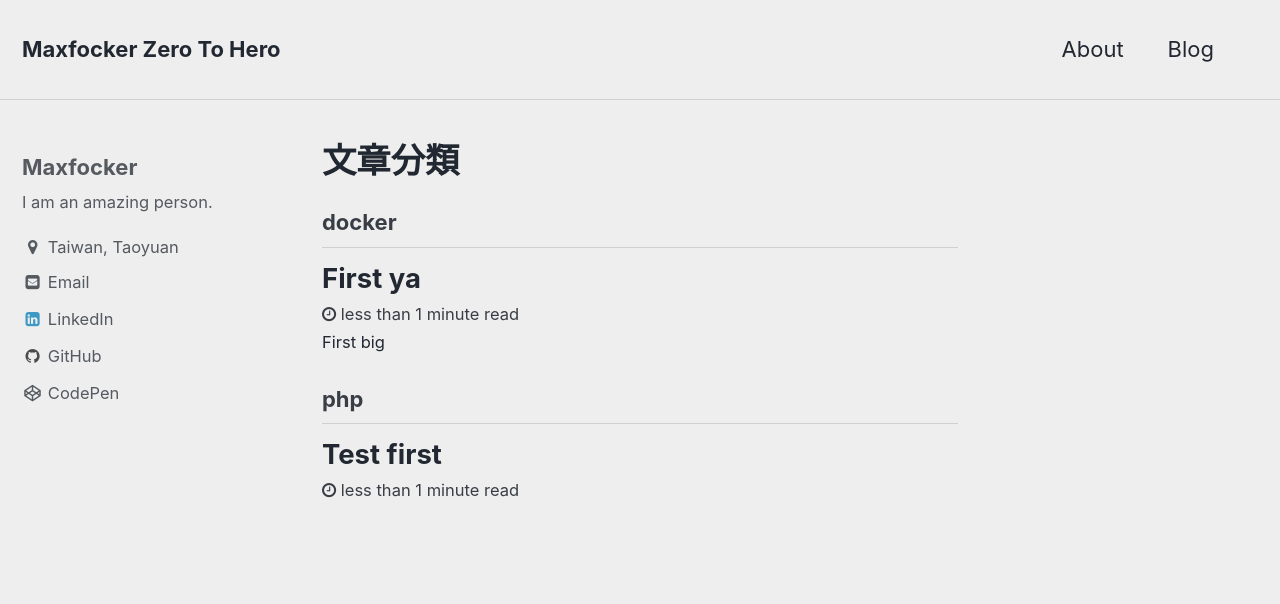
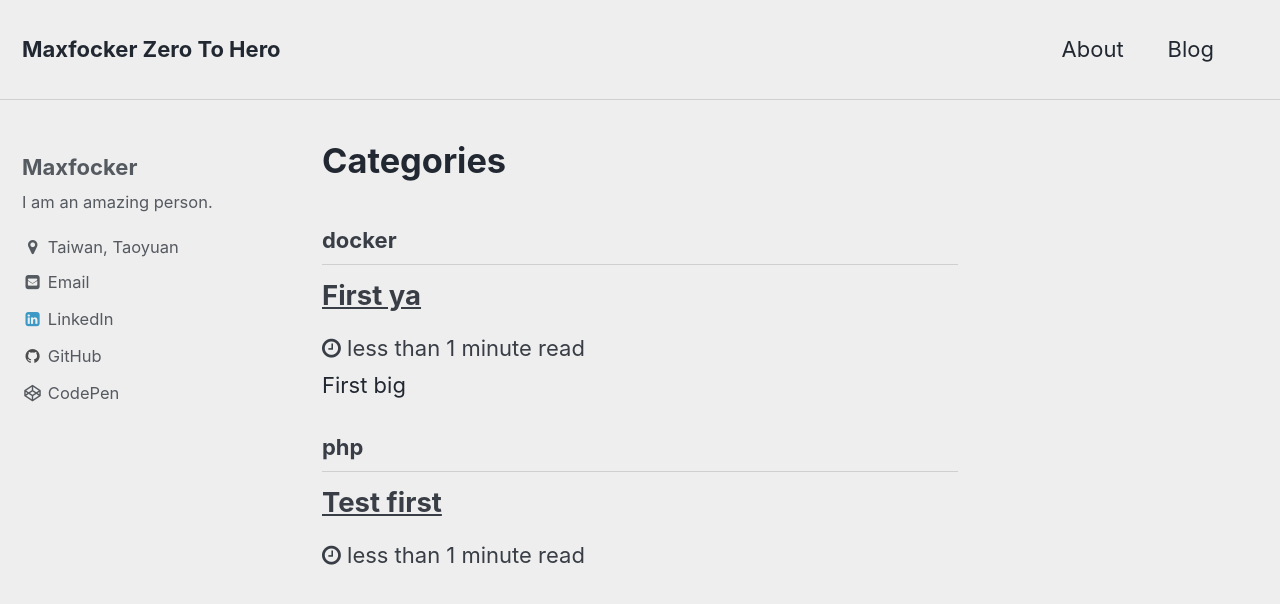
Before and after one commit to justdomepaul/justdomepaul.github.io, a Jekyll site: the page built from _pages/category-archive.html, in a window 1280 px wide and 900 px high. Shown: the top 604 px of the window. Built offline with Jekyll 4.4.1, drawn with Linux system fonts in a browser that asks for light colours.

```diff
--- a/_config.yml
+++ b/_config.yml
@@ -214,12 +214,12 @@ whitelist:
 #  - <base_path/categories/my-awesome-category/index.html ~> path: /categories/
 #  - <base_path/my-awesome-category/index.html ~> path: /
 category_archive:
-  # type: liquid
-  type: jekyll-archives
+  type: liquid
+  # type: jekyll-archives
   path: /categories/
 tag_archive:
-  # type: liquid
-  type: jekyll-archives
+  type: liquid
+  # type: jekyll-archives
   path: /tags/
 # https://github.com/jekyll/jekyll-archives
 jekyll-archives:
--- a/_pages/category-archive.html
+++ b/_pages/category-archive.html
@@ -1,7 +1,7 @@
 ---
-layout: archive
+layout: single
 permalink: /categories/
-title: "文章分類"
+title: "Categories"
 author_profile: true
 ---
 
--- a/_pages/tag-archive.html
+++ b/_pages/tag-archive.html
@@ -1,7 +1,7 @@
 ---
 layout: archive
 permalink: /tags/
-title: "標籤分類"
+title: "Tag"
 author_profile: true
 ---
 
```
